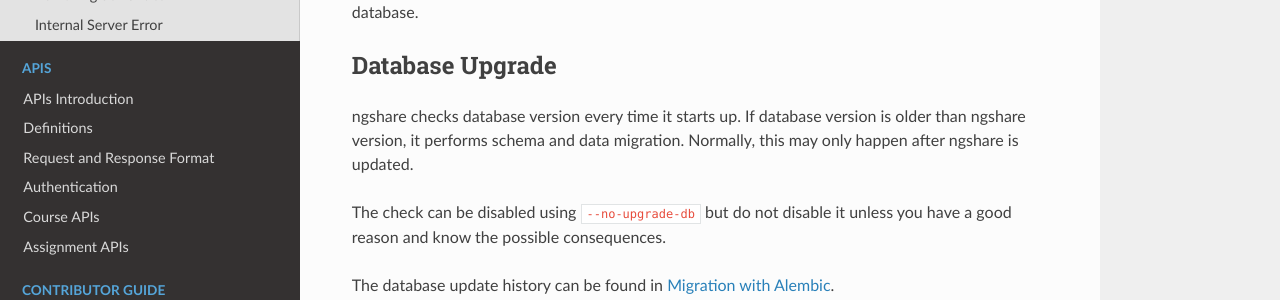
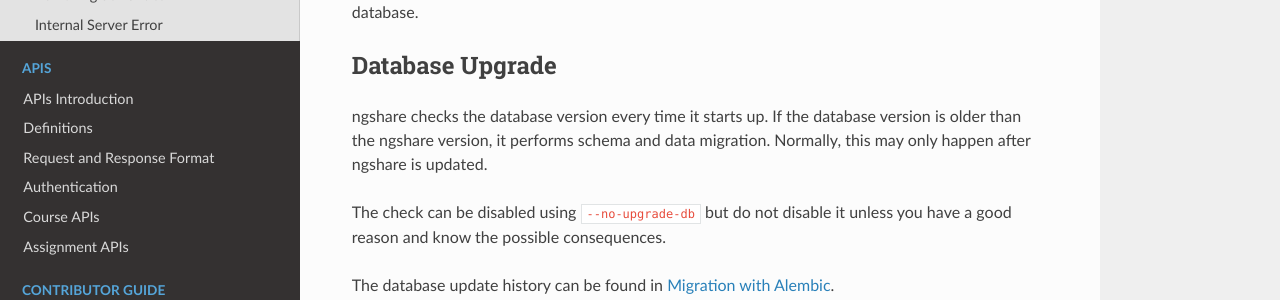
Before and after one commit to LibreTexts/ngshare, a Sphinx documentation site: the page built from docs/user_guide/notes.rst, in a window 1280 px wide and 1352 px high. Shown: the part 336-636 px from the top of the window. Built offline with Sphinx 7.4.7 and the Read the Docs theme 2.0.0, drawn with Linux system fonts in a browser that asks for light colours.

Commit message:
user_guide/notes.rst

```diff
--- a/docs/user_guide/notes.rst
+++ b/docs/user_guide/notes.rst
@@ -8,7 +8,7 @@
 
 Database Upgrade
 ----------------
-ngshare checks database version every time it starts up. If database version is older than ngshare version, it performs schema and data migration. Normally, this may only happen after ngshare is updated.
+ngshare checks the database version every time it starts up. If the database version is older than the ngshare version, it performs schema and data migration. Normally, this may only happen after ngshare is updated.
 
 The check can be disabled using ``--no-upgrade-db`` but do not disable it unless you have a good reason and know the possible consequences.
 
```
